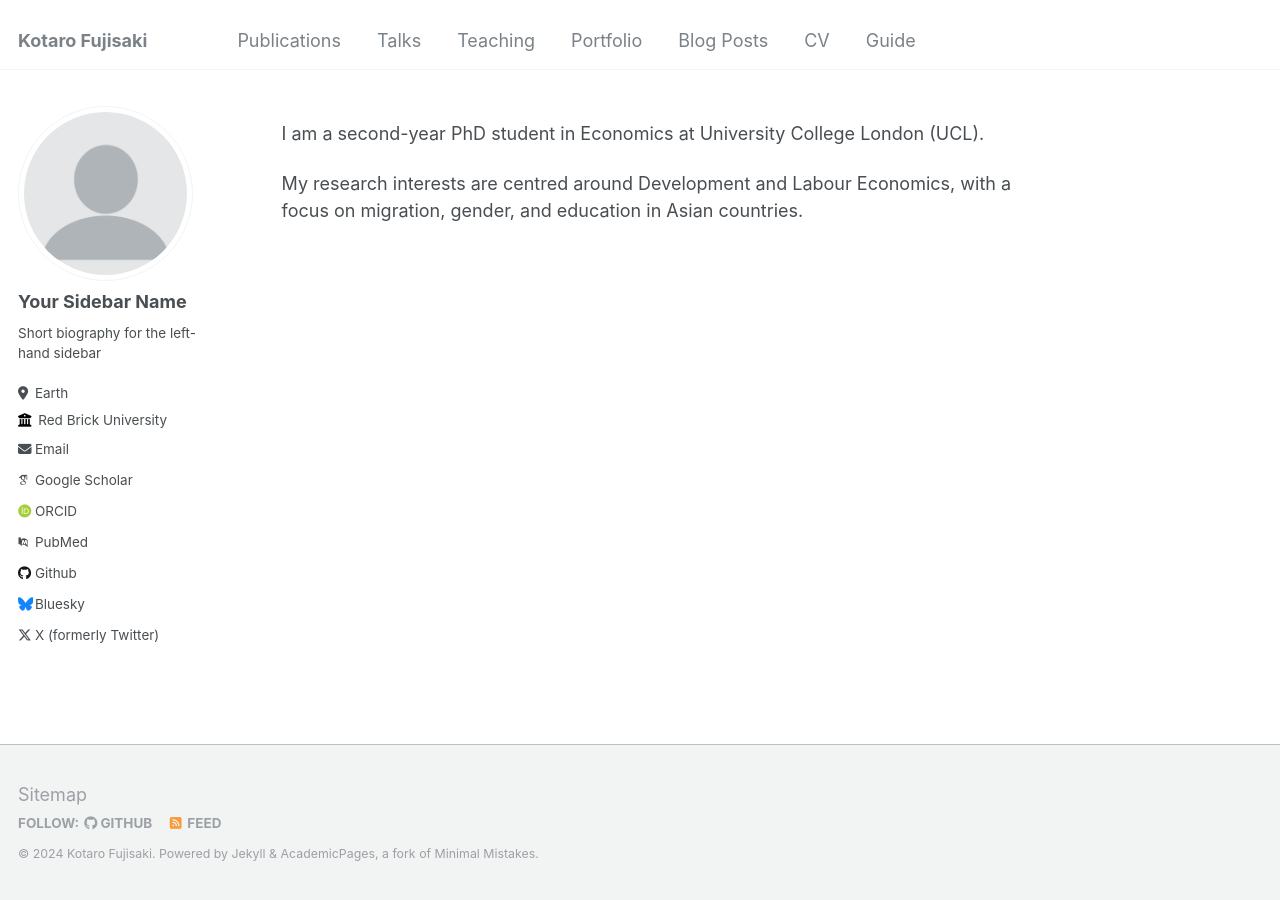
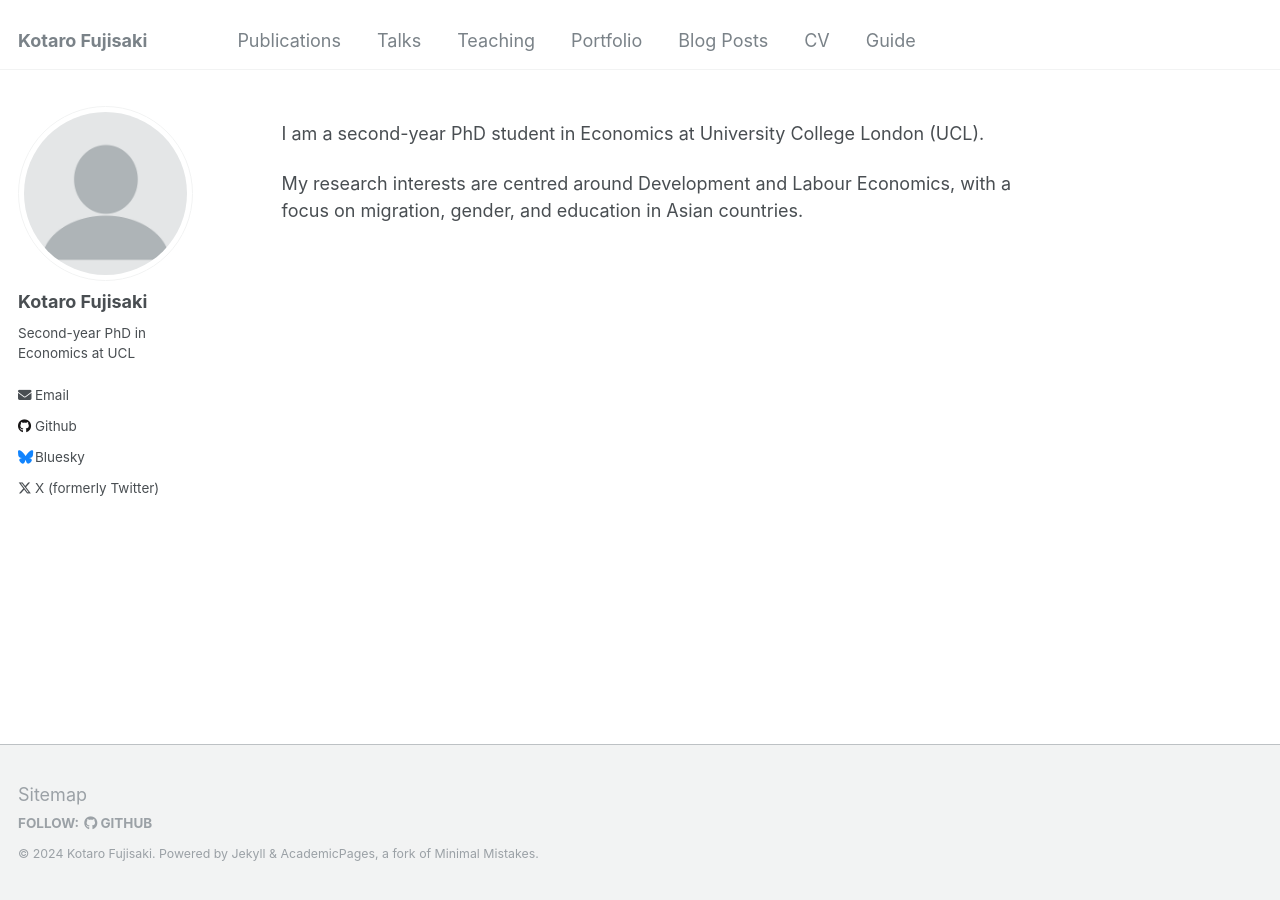
Before and after one commit to Kotaro-Fujisaki/kotaro-fujisaki.github.io, a Jekyll site: the page built from _pages/about.md, in a window 1280 px wide. Built offline with Jekyll 4.4.1, drawn with Linux system fonts in a browser that asks for light colours; some web fonts are replaced.

Commit message:
Update _config.yml

```diff
--- a/_config.yml
+++ b/_config.yml
@@ -22,21 +22,21 @@ repository               : "kotaro-fujisaki/kotaro-fujisaki.github.io"
 author:
   # Biographic information
   avatar           : "profile.png"
-  name             : "Your Sidebar Name"
+  name             : "Kotaro Fujisaki"
   pronouns         : # example: "she/her"
-  bio              : "Short biography for the left-hand sidebar"
-  location         : "Earth"
-  employer         : "Red Brick University"
+  bio              : "Second-year PhD in Economics at UCL"
+  location         : #"Earth"
+  employer         : #"Red Brick University"
   uri              : # URL
-  email            : "none@example.org"
+  email            : "kotaro.fujisaki.22@ucl.ac.uk"
 
   # Academic websites
   arxiv            : # URL - Update with the correct link to your profile
-  googlescholar    : "https://scholar.google.com/citations?user=PS_CX0AAAAAJ"
+  googlescholar    : #"https://scholar.google.com/citations?user=PS_CX0AAAAAJ"
   impactstory      : # URL
-  orcid            : "http://orcid.org/yourorcidurl"
+  orcid            : #"http://orcid.org/yourorcidurl"
   semantic         : # URL
-  pubmed           : "https://www.ncbi.nlm.nih.gov/pubmed/?term=john+snow"
+  pubmed           : #"https://www.ncbi.nlm.nih.gov/pubmed/?term=john+snow"
   researchgate     : # URL
 
   # Repositories and software development
@@ -108,7 +108,7 @@ staticman:
       options:
         format           : "iso8601" # "iso8601" (default), "timestamp-seconds", "timestamp-milliseconds"
 atom_feed:
-  hide                   : false     # change to true to hide the RSS feed in the footer
+  hide                   : true    # change to true to hide the RSS feed in the footer
   path                   : # blank (default) uses feed.xml
 
 
```
